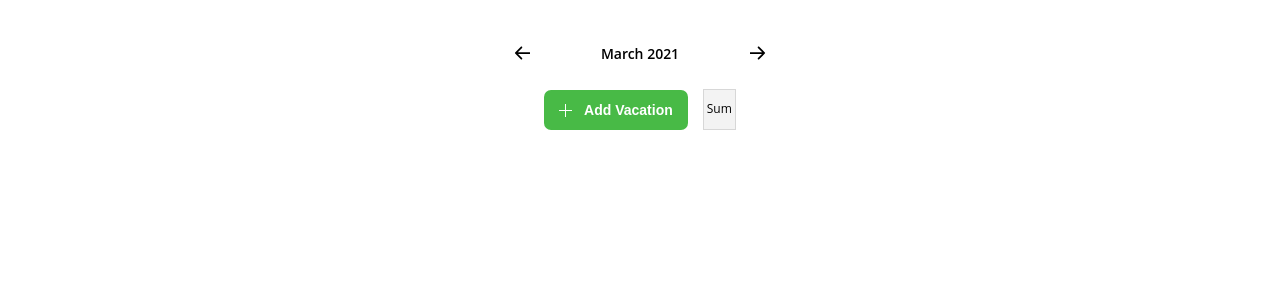
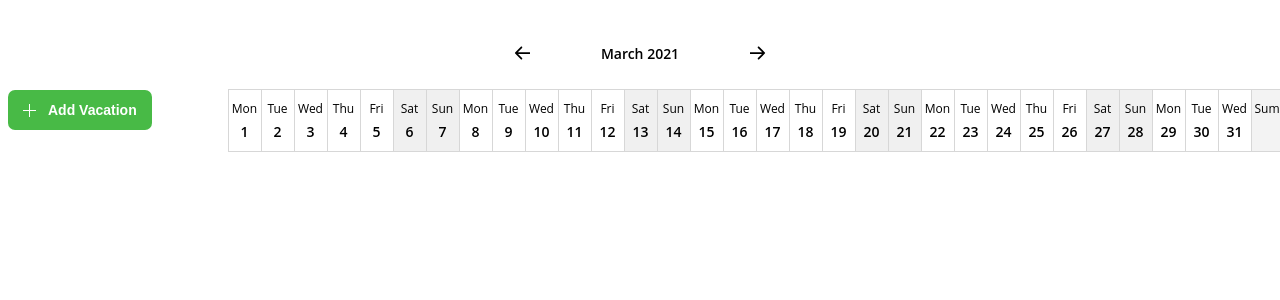
Before and after one commit to dmitriy-orach/calendar-ang, an Angular app: page / in a window 1280 px wide. Shown: the top 300 px of the page. Built offline with nearby package versions, Linux system fonts and the light colour scheme.

Commit message:
calendar head done

```diff
--- a/src/app/app.component.html
+++ b/src/app/app.component.html
@@ -1,4 +1,4 @@
 <div class='calendar'>
-  <app-navigation [navDate]='currentDate' (onDateChange)='addNewDate($event)'></app-navigation>
+  <app-navigation></app-navigation>
   <app-calendar-table></app-calendar-table>
 </div>
--- a/src/app/app.component.ts
+++ b/src/app/app.component.ts
@@ -7,9 +7,9 @@ import { Component } from '@angular/core';
 })
 export class AppComponent {
 
-  currentDate: Date = new Date();
+  // currentDate: Date = new Date();
 
-  addNewDate(date: Date): void {
-    this.currentDate = date;
-  }
+  // addNewDate(date: Date): void {
+  //   this.currentDate = date;
+  // }
 }
--- a/src/app/components/calendar-head/calendar-head.component.html
+++ b/src/app/components/calendar-head/calendar-head.component.html
@@ -2,6 +2,13 @@
     <tr class='calendar-head__row'>
         <th class="calendar-head__column calendar-head__column--btn-cell">
             <app-vacation-button></app-vacation-button>
+        </th>
+
+        <th *ngFor="let day of monthDays" class="calendar-head__column" [ngClass]="{
+                'weekend': day.isWeekend
+            }">
+            <span class="calendar-head__week-day">{{day.weekDay}}</span>
+            <span class="calendar-head__month-day">{{day.dayNum}}</span>
         </th>
 
         <th class="calendar-head__column calendar-head__column--sum-cell">
--- a/src/app/components/calendar-head/calendar-head.component.scss
+++ b/src/app/components/calendar-head/calendar-head.component.scss
@@ -10,6 +10,7 @@
       padding: 0 15px 0 0;
       text-align: start;
       vertical-align: top;
+      min-width: 220px;
     }
 
     &--sum-cell {
@@ -19,5 +20,23 @@
       line-height: 18px;
       background-color: #f3f3f3;
     }
+
+    &.weekend {
+      background-color: #f0f0f0;
+    }
+  }
+
+  &__week-day {
+    font-size: 12px;
+    font-weight: 400;
+    display: block;
+    width: 26px;
+    margin: 0 auto 5px;
+    text-align: center;
+  }
+
+  &__month-day {
+    font-size: 14px;
+    font-weight: 600;
   }
 }
--- a/src/app/components/calendar-head/calendar-head.component.ts
+++ b/src/app/components/calendar-head/calendar-head.component.ts
@@ -1,9 +1,38 @@
-import { Component } from '@angular/core';
+import { Component, OnDestroy, OnInit } from '@angular/core';
+
+import { CurrentDateService } from 'src/app/services/current-date/current-date.service';
+import Utils from '../../utils/Utils';
+import { dayType } from '../../types';
+import { Subscription } from 'rxjs';
 
 @Component({
   selector: 'app-calendar-head',
   templateUrl: './calendar-head.component.html',
-  styleUrls: ['./calendar-head.component.scss']
+  styleUrls: ['./calendar-head.component.scss'],
 })
-export class CalendarHeadComponent {
+export class CalendarHeadComponent implements OnInit, OnDestroy {
+  constructor(private dateService: CurrentDateService) {}
+
+  currentHeadDate!: Date;
+  monthDays!: dayType[];
+  daysAmount!: number;
+
+  subscription!: Subscription;
+
+  ngOnInit() {
+    this.subscription = this.dateService.currentDate.subscribe({
+      next: (date: Date) => {
+        this.currentHeadDate = date;
+        this.daysAmount = Utils.calcDaysAmount(this.currentHeadDate);
+        this.monthDays = Utils.getDaysOfMonth(
+          this.currentHeadDate,
+          this.daysAmount
+        );
+      },
+    });
+  }
+
+  ngOnDestroy() {
+    this.subscription.unsubscribe();
+  }
 }
--- a/src/app/components/navigation/navigation.component.html
+++ b/src/app/components/navigation/navigation.component.html
@@ -1,8 +1,7 @@
 <div class="calendar-navigation">
     <button class='calendar-navigation__control-button calendar-navigation__control-button--prev'
-        (click)='prevMonth(); setNewDateToParent(currentNavDate)'>
-    </button>
-    <p class="calendar-navigation__current-date">{{navDate | date:"MMMM yyyy"}}</p>
+        (click)='prevMonth()'></button>
+    <p class="calendar-navigation__current-date">{{currentNavDate | date:"MMMM yyyy"}}</p>
     <button class='calendar-navigation__control-button calendar-navigation__control-button--next'
-        (click)='nextMonth(); setNewDateToParent(currentNavDate)'></button>
+        (click)='nextMonth()'></button>
 </div>
--- a/src/app/components/navigation/navigation.component.ts
+++ b/src/app/components/navigation/navigation.component.ts
@@ -1,24 +1,43 @@
-import { Component, EventEmitter, Input, Output } from '@angular/core';
+import { Component, OnDestroy, OnInit } from '@angular/core';
+import { Subscription } from 'rxjs';
+
+import { CurrentDateService } from '../../services/current-date/current-date.service';
 
 @Component({
   selector: 'app-navigation',
   templateUrl: './navigation.component.html',
   styleUrls: ['./navigation.component.scss'],
 })
-export class NavigationComponent {
+export class NavigationComponent implements OnInit, OnDestroy {
+  constructor(private dateService: CurrentDateService) {}
 
-  @Input() navDate!: Date;
-  @Output() onDateChange = new EventEmitter<Date>();
   currentNavDate!: Date;
+  subscription!: Subscription;
 
   prevMonth() {
-    this.currentNavDate = new Date(this.navDate.getFullYear(), this.navDate.getMonth() - 1);
+    this.dateService.setCurrentDate(
+      new Date(
+        this.currentNavDate.getFullYear(),
+        this.currentNavDate.getMonth() - 1
+      )
+    );
   }
   nextMonth() {
-    this.currentNavDate = new Date(this.navDate.getFullYear(), this.navDate.getMonth() + 1);
+    this.dateService.setCurrentDate(
+      new Date(
+        this.currentNavDate.getFullYear(),
+        this.currentNavDate.getMonth() + 1
+      )
+    );
   }
 
-  setNewDateToParent(newDate: Date) {
-    this.onDateChange.emit(newDate);
+  ngOnInit() {
+    this.subscription = this.dateService.currentDate.subscribe({
+      next: (date: Date) => (this.currentNavDate = date),
+    });
+  }
+
+  ngOnDestroy() {
+    this.subscription.unsubscribe();
   }
 }
--- /dev/null
+++ b/src/app/services/current-date/current-date.service.ts
@@ -0,0 +1,17 @@
+import { Injectable } from '@angular/core';
+import { BehaviorSubject } from 'rxjs';
+
+@Injectable({
+  providedIn: 'root',
+})
+export class CurrentDateService {
+  constructor() {}
+
+  public currentDate: BehaviorSubject<Date> = new BehaviorSubject<Date>(
+    new Date()
+  );
+
+  setCurrentDate(date: Date): void {
+    this.currentDate.next(date);
+  }
+}
--- /dev/null
+++ b/src/app/types.d.ts
@@ -0,0 +1,5 @@
+export interface dayType {
+  weekDay: string;
+  dayNum: string;
+  isWeekend: boolean;
+}
--- /dev/null
+++ b/src/app/utils/Utils.ts
@@ -0,0 +1,38 @@
+import { dayType } from '../types';
+
+export default class Utils {
+  public static calcDaysAmount(date: Date): number {
+    return new Date(date.getFullYear(), date.getMonth() + 1, 0).getDate();
+  }
+
+  public static getDaysOfMonth(date: Date, daysAmount: number): dayType[] {
+    let monthDays: dayType[] = [];
+    for (let dayCounter = 1; dayCounter <= daysAmount; dayCounter++) {
+      const [dayNum, weekDay] = new Date(
+        date.getFullYear(),
+        date.getMonth(),
+        dayCounter
+      )
+        .toLocaleDateString('en-US', {
+          weekday: 'short',
+          day: 'numeric',
+        })
+        .split(' ');
+      monthDays.push({
+        weekDay: weekDay,
+        dayNum: dayNum,
+        isWeekend: weekDay === 'Sat' || weekDay === 'Sun' ? true : false,
+      });
+      //   monthDays.push(
+      //     new Date(
+      //       date.getFullYear(),
+      //       date.getMonth(),
+      //       dayCounter
+      //     ).toLocaleDateString('en-US', {
+      //       weekday: 'short',
+      //     })
+      //   );
+    }
+    return monthDays;
+  }
+}
```
Also changed, not shown: 1 other file (tests, documents, lock files or other folders).
